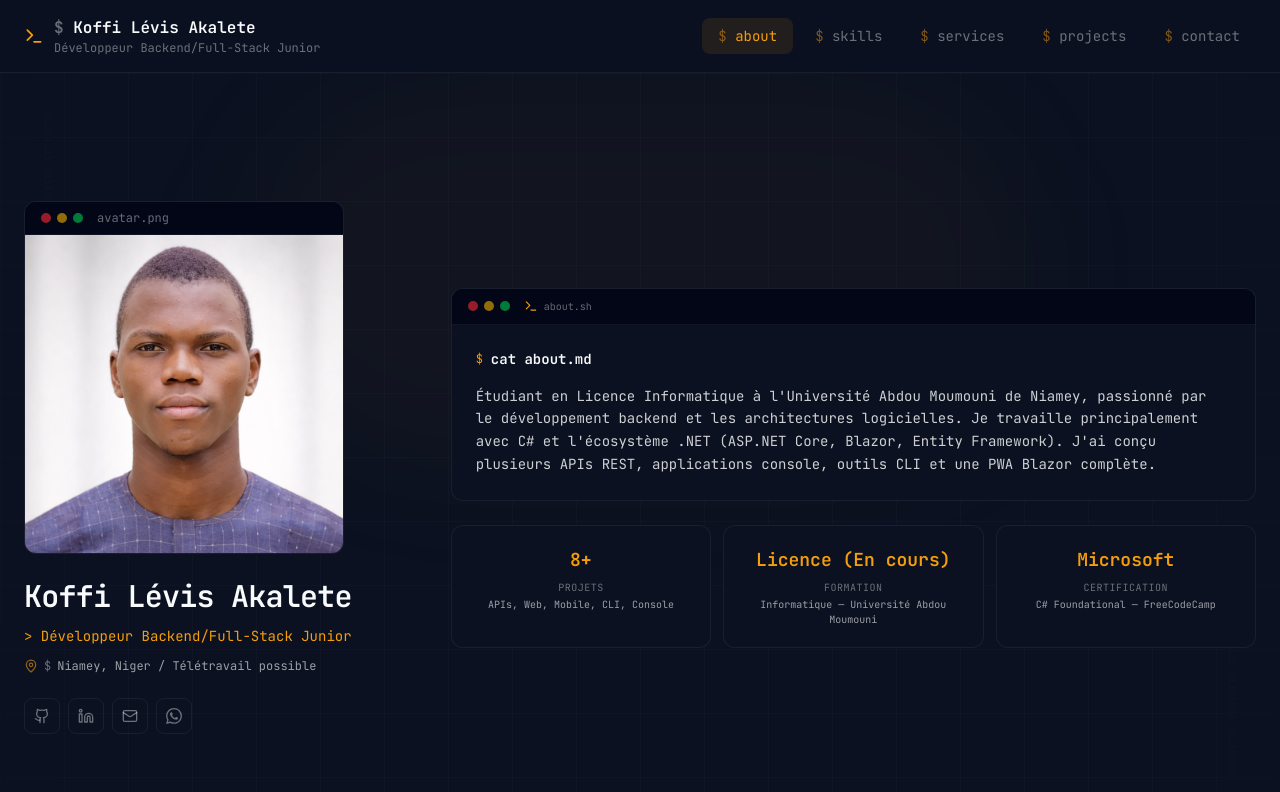
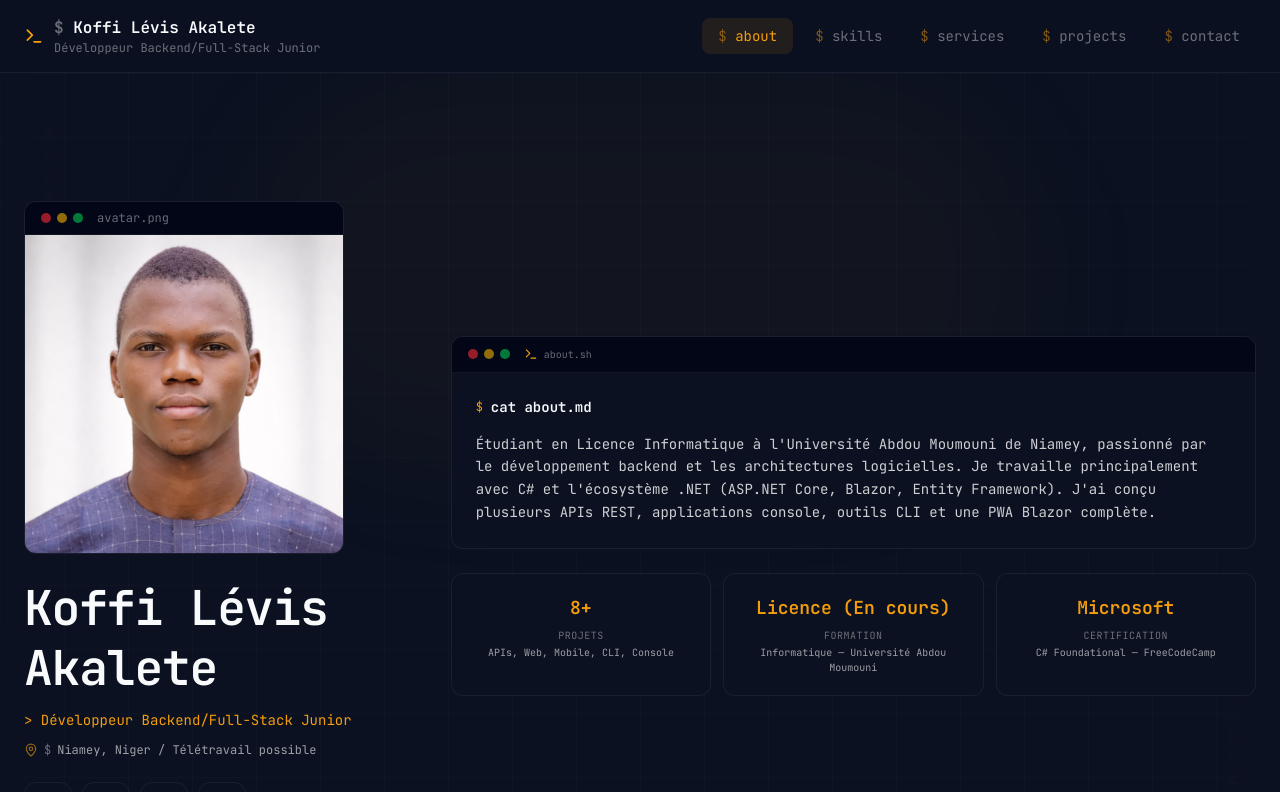
Before and after one commit to akaletekoffilevis/my-sweet-portfolio, a React (Vite) app: page / in a window 1280 px wide. Shown: the top 792 px of the page. Built offline with nearby package versions, Linux system fonts and the light colour scheme.

Commit message:
fix: enlarge bio social links to w-12 h-12, name to text-4xl/5xl

```diff
--- a/src/components/BioSection.tsx
+++ b/src/components/BioSection.tsx
@@ -33,31 +33,31 @@ export default function BioSection() {
             </div>
 
             <div className="text-center lg:text-left space-y-3 w-full">
-              <h1 className="text-3xl font-bold text-app-text-white font-mono tracking-tight">{profile.name}</h1>
+              <h1 className="text-4xl md:text-5xl font-bold text-app-text-white font-mono tracking-tight leading-tight">{profile.name}</h1>
               <p className="text-app-accent font-mono text-sm">&gt; {profile.title}</p>
               <p className="text-xs font-mono text-app-text-soft flex items-center justify-center lg:justify-start gap-1.5">
                 <MapPin className="w-3.5 h-3.5 text-app-accent/60" /> <span className="text-app-text-muted">$</span> {profile.location}
               </p>
             </div>
 
-            <div className="flex items-center gap-2">
+            <div className="flex items-center gap-2.5">
               <a href={profile.socials.github} target="_blank" rel="noreferrer"
-                className="flex items-center justify-center w-9 h-9 rounded-lg border border-app-border-subtle text-app-text-muted hover:border-app-accent hover:text-app-accent hover:shadow-[0_0_12px_-4px_rgba(245,158,11,0.12)] transition-all duration-200">
-                <Github className="h-4 w-4" />
+                className="flex items-center justify-center w-12 h-12 rounded-xl border border-app-border-subtle text-app-text-muted hover:border-app-accent hover:text-app-accent hover:shadow-[0_0_16px_-4px_rgba(245,158,11,0.12)] transition-all duration-200">
+                <Github className="h-5 w-5" />
               </a>
               <a href={profile.socials.linkedin} target="_blank" rel="noreferrer"
-                className="flex items-center justify-center w-9 h-9 rounded-lg border border-app-border-subtle text-app-text-muted hover:border-app-accent hover:text-app-accent hover:shadow-[0_0_12px_-4px_rgba(245,158,11,0.12)] transition-all duration-200">
-                <Linkedin className="h-4 w-4" />
+                className="flex items-center justify-center w-12 h-12 rounded-xl border border-app-border-subtle text-app-text-muted hover:border-app-accent hover:text-app-accent hover:shadow-[0_0_16px_-4px_rgba(245,158,11,0.12)] transition-all duration-200">
+                <Linkedin className="h-5 w-5" />
               </a>
               <a href={`mailto:${profile.socials.email}`}
-                className="flex items-center justify-center w-9 h-9 rounded-lg border border-app-border-subtle text-app-text-muted hover:border-app-accent hover:text-app-accent hover:shadow-[0_0_12px_-4px_rgba(245,158,11,0.12)] transition-all duration-200">
-                <Mail className="h-4 w-4" />
+                className="flex items-center justify-center w-12 h-12 rounded-xl border border-app-border-subtle text-app-text-muted hover:border-app-accent hover:text-app-accent hover:shadow-[0_0_16px_-4px_rgba(245,158,11,0.12)] transition-all duration-200">
+                <Mail className="h-5 w-5" />
               </a>
               {profile.socials.whatsapp && (
                 <a href={`https://wa.me/${profile.socials.whatsapp.replace(/[^0-9]/g, "")}`}
                   target="_blank" rel="noreferrer"
-                  className="flex items-center justify-center w-9 h-9 rounded-lg border border-app-border-subtle text-app-text-muted hover:border-green-500 hover:text-green-500 transition-all duration-200">
-                  <svg viewBox="0 0 24 24" className="h-4 w-4" fill="currentColor">
+                  className="flex items-center justify-center w-12 h-12 rounded-xl border border-app-border-subtle text-app-text-muted hover:border-green-500 hover:text-green-500 hover:shadow-[0_0_16px_-4px_rgba(34,197,94,0.12)] transition-all duration-200">
+                  <svg viewBox="0 0 24 24" className="h-5 w-5" fill="currentColor">
                     <path d="M17.472 14.382c-.297-.149-1.758-.867-2.03-.967-.273-.099-.471-.148-.67.15-.197.297-.767.966-.94 1.164-.173.199-.347.223-.644.075-.297-.15-1.255-.463-2.39-1.475-.883-.788-1.48-1.761-1.653-2.059-.173-.297-.018-.458.13-.606.134-.133.298-.347.446-.52.149-.174.198-.298.298-.497.099-.198.05-.371-.025-.52-.075-.149-.669-1.612-.916-2.207-.242-.579-.487-.5-.669-.51-.173-.008-.371-.01-.57-.01-.198 0-.52.074-.792.372-.272.297-1.04 1.016-1.04 2.479 0 1.462 1.065 2.875 1.213 3.074.149.198 2.096 3.2 5.077 4.487.709.306 1.262.489 1.694.625.712.227 1.36.195 1.871.118.571-.085 1.758-.719 2.006-1.413.248-.694.248-1.289.173-1.413-.074-.124-.272-.198-.57-.347m-5.421 7.403h-.004a9.87 9.87 0 01-5.031-1.378l-.361-.214-3.741.982.998-3.648-.235-.374a9.86 9.86 0 01-1.51-5.26c.001-5.45 4.436-9.884 9.888-9.884 2.64 0 5.122 1.03 6.988 2.898a9.825 9.825 0 012.893 6.994c-.003 5.45-4.437 9.884-9.885 9.884m8.413-18.297A11.815 11.815 0 0012.05 0C5.495 0 .16 5.335.157 11.892c0 2.096.547 4.142 1.588 5.945L.057 24l6.305-1.654a11.882 11.882 0 005.683 1.448h.005c6.554 0 11.89-5.335 11.893-11.893a11.821 11.821 0 00-3.48-8.413z"/>
                   </svg>
                 </a>
```
